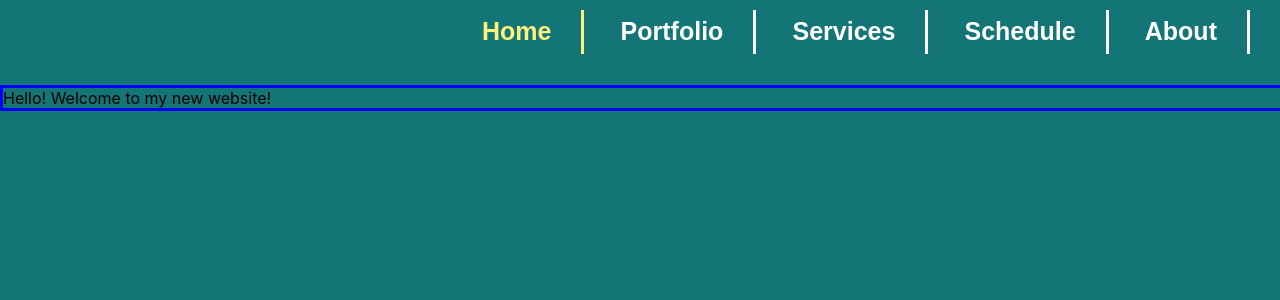
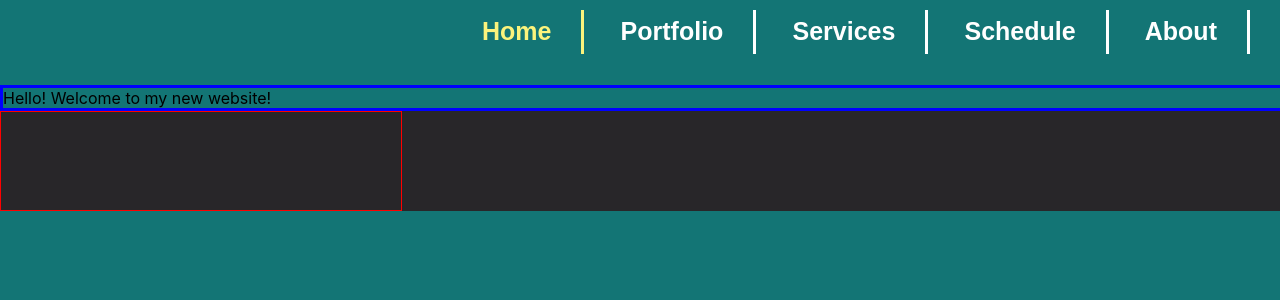
Before and after one commit to JHau21/Staging-And-Design-Web, a React (Create React App) app in the folder momswebsite/: page /Home in a window 1280 px wide. Shown: the top 300 px of the page. Built offline with nearby package versions, Linux system fonts and the light colour scheme.

Commit message:
Started footer, waiting for computer to charge

```diff
--- /dev/null
+++ b/momswebsite/src/Footer/index.js
@@ -0,0 +1,30 @@
+import React from "react";
+
+import { theme } from "../Theme";
+import styles from "./index.module.css";
+
+const Footer = () => {
+  const fontGeneral = {
+    ...theme.font.semiBold,
+    color: theme.palette.white,
+    fontSize: theme.fontSize.semiLarge,
+  };
+
+  return (
+    <div
+      className={styles.root}
+      style={{ backgroundColor: theme.palette.darkestGray }}
+    >
+      <div className={styles.textContainer}>
+        <p></p>
+        <div className={styles.bottomRow}>
+          <p></p>
+          <p></p>
+          <p></p>
+        </div>
+      </div>
+    </div>
+  );
+};
+
+export default Footer;
--- /dev/null
+++ b/momswebsite/src/Footer/index.module.css
@@ -0,0 +1,15 @@
+.root {
+    width: 100%;
+    height: 100px;
+    display: flex;
+    align-items: space-around;
+}
+
+.bottomRow {
+
+}
+
+.textContainer {
+    width: 400px;
+    border: 1px solid red;
+}
--- a/momswebsite/src/PageComponents/Navigation/Routes/index.js
+++ b/momswebsite/src/PageComponents/Navigation/Routes/index.js
@@ -7,6 +7,7 @@ import Services from "../../ServicesPage";
 import Schedule from "../../SchedulePage";
 import Home from "../../HomePage";
 import About from "../../AboutPage";
+import Footer from "../../../Footer";
 
 /**
  * This contains all routes on the website
@@ -46,6 +47,9 @@ const Routes = () => {
             <About />
           </Route>
         </Switch>
+        <Route path="/">
+          <Footer />
+        </Route>
       </Router>
     </div>
   );
--- a/momswebsite/src/Theme/index.js
+++ b/momswebsite/src/Theme/index.js
@@ -2,7 +2,8 @@ const palette = {
   white: "#ffffff",
   yellow: "#fbf37c",
   lightGray: "#7f7f7f",
-  darkGary: "#58555a",
+  darkGray: "#58555a",
+  darkestGray: "#282629",
   black: "#000000",
   cyan: "#137575",
 };
```
